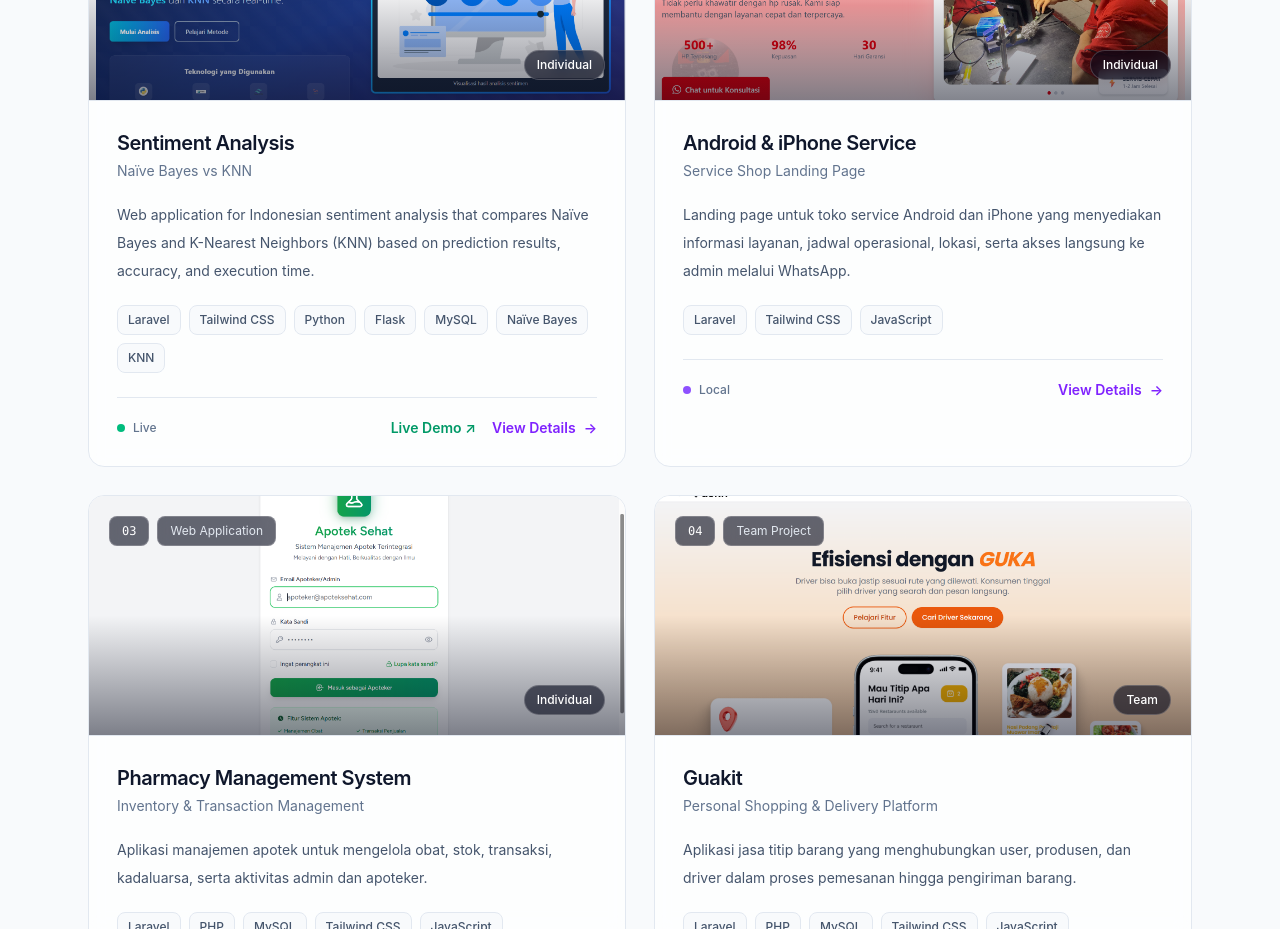
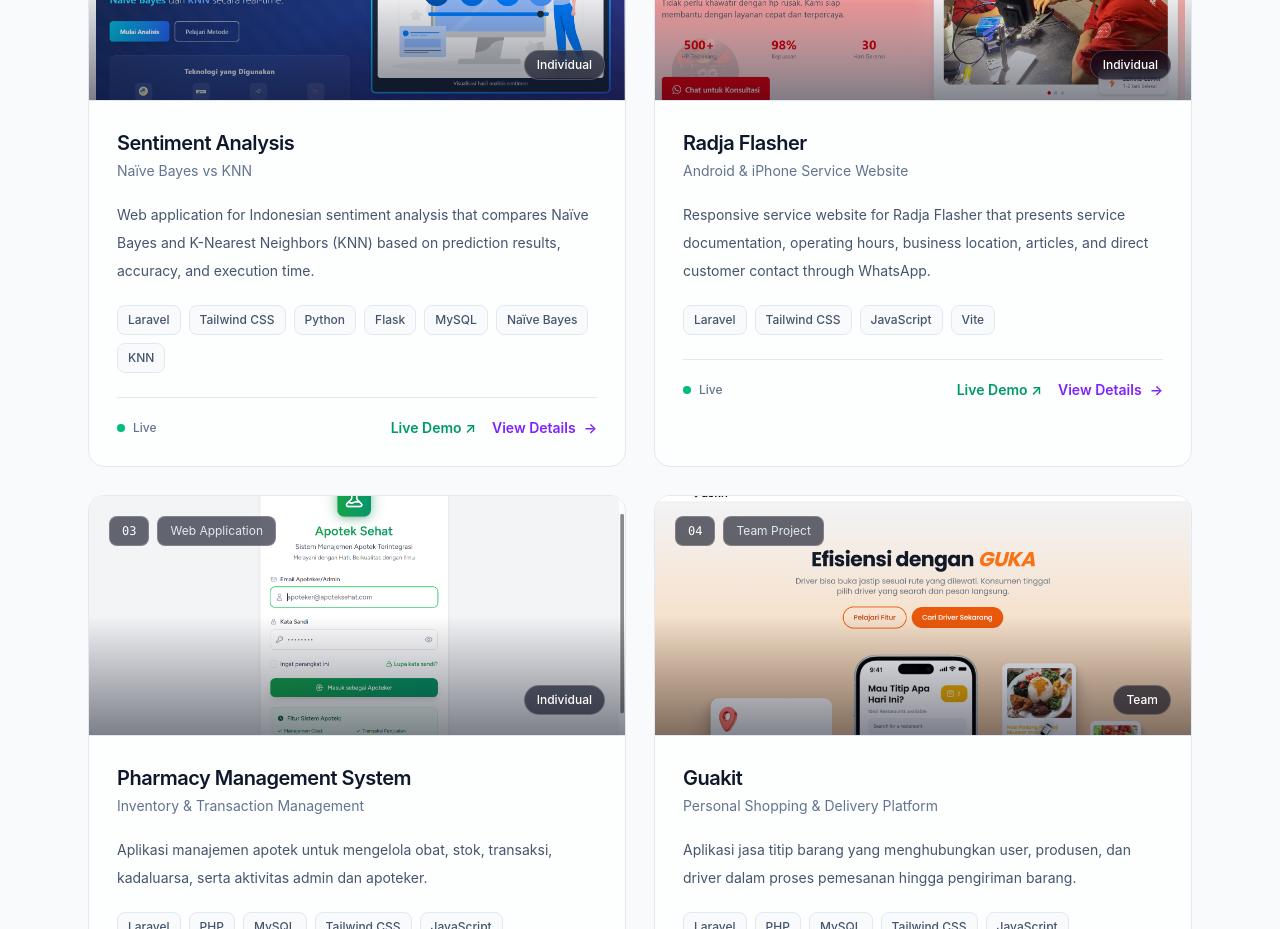
Before and after one commit to syahlikurniawan332/PortofolioWeb, a React (Vite) app: page / in a window 1280 px wide. Shown: the part 4940-5869 px from the top of the page. Built offline with nearby package versions, Linux system fonts and the light colour scheme.

Commit message:
Add Radja Flasher live project

```diff
--- a/src/data/projects.js
+++ b/src/data/projects.js
@@ -43,25 +43,30 @@ const projects = [
 
   {
     id: 2,
-    title: "Android & iPhone Service",
-    subtitle: "Service Shop Landing Page",
+    title: "Radja Flasher",
+    subtitle: "Android & iPhone Service Website",
     category: "Web Development",
     type: "Individual",
-    status: "Local",
+    status: "Live",
     description:
-      "Landing page untuk toko service Android dan iPhone yang menyediakan informasi layanan, jadwal operasional, lokasi, serta akses langsung ke admin melalui WhatsApp.",
-    technologies: ["Laravel", "Tailwind CSS", "JavaScript"],
+      "Responsive service website for Radja Flasher that presents service documentation, operating hours, business location, articles, and direct customer contact through WhatsApp.",
+    technologies: ["Laravel", "Tailwind CSS", "JavaScript", "Vite"],
     contribution:
-      "Mengembangkan landing page dan mengimplementasikan informasi bisnis, integrasi lokasi, WhatsApp, serta pengelolaan konten gambar melalui konfigurasi aplikasi.",
+      "Developed and optimized the website interface, structured business information through configuration files, implemented responsive navigation, WhatsApp and Google Maps integration, service documentation, before-and-after showcases, article content, image optimization, and production deployment.",
     features: [
-      "Real-time business hours",
-      "Google Maps location",
-      "WhatsApp integration",
-      "Technician gallery",
-      "Before & after showcase",
+      "Responsive business website",
+      "Operating hours information",
+      "Google Maps integration",
+      "WhatsApp consultation",
+      "Before & after service showcase",
+      "Service documentation gallery",
+      "Article & maintenance tips",
+      "Responsive mobile navigation",
+      "Optimized WebP image assets",
+      "Production deployment",
     ],
-    github: "",
-    demo: "",
+    github: "https://github.com/syahlikurniawan332/RadjaFlasher",
+    demo: "https://radjaflasher.free.je",
     image: "/images/projects/service-shop/01-home.jpg",
     screenshots: [
       "/images/projects/service-shop/01-home.jpg",
```
